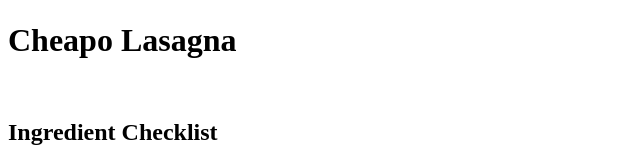
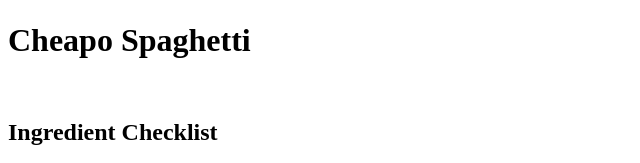
Before and after one commit to mikedelosreyes-proton/odin-recipes, a plain HTML site: page recipes/spaghetti.html in a window 1280 px wide. Shown: the part 383-546 px from the top of the page, 0-640 px from the left. Drawn offline with Linux system fonts and the light colour scheme.

Commit message:
fixed typo in description of spaghetti

```diff
--- a/recipes/spaghetti.html
+++ b/recipes/spaghetti.html
@@ -9,7 +9,7 @@
 <body>
     <h1>Baked Spaghetti</h1>
     <img src="https://hips.hearstapps.com/del.h-cdn.co/assets/17/37/1505340657-baked-spaghetti-delish-1.jpg?crop=1xw:1xh;center,top&resize=768:*" alt="pic of spaghetti">
-    <h1>Cheapo Lasagna</h1>
+    <h1>Cheapo Spaghetti</h1>
     <br>
     <h2>Ingredient Checklist</h2>
     <ul>
```
